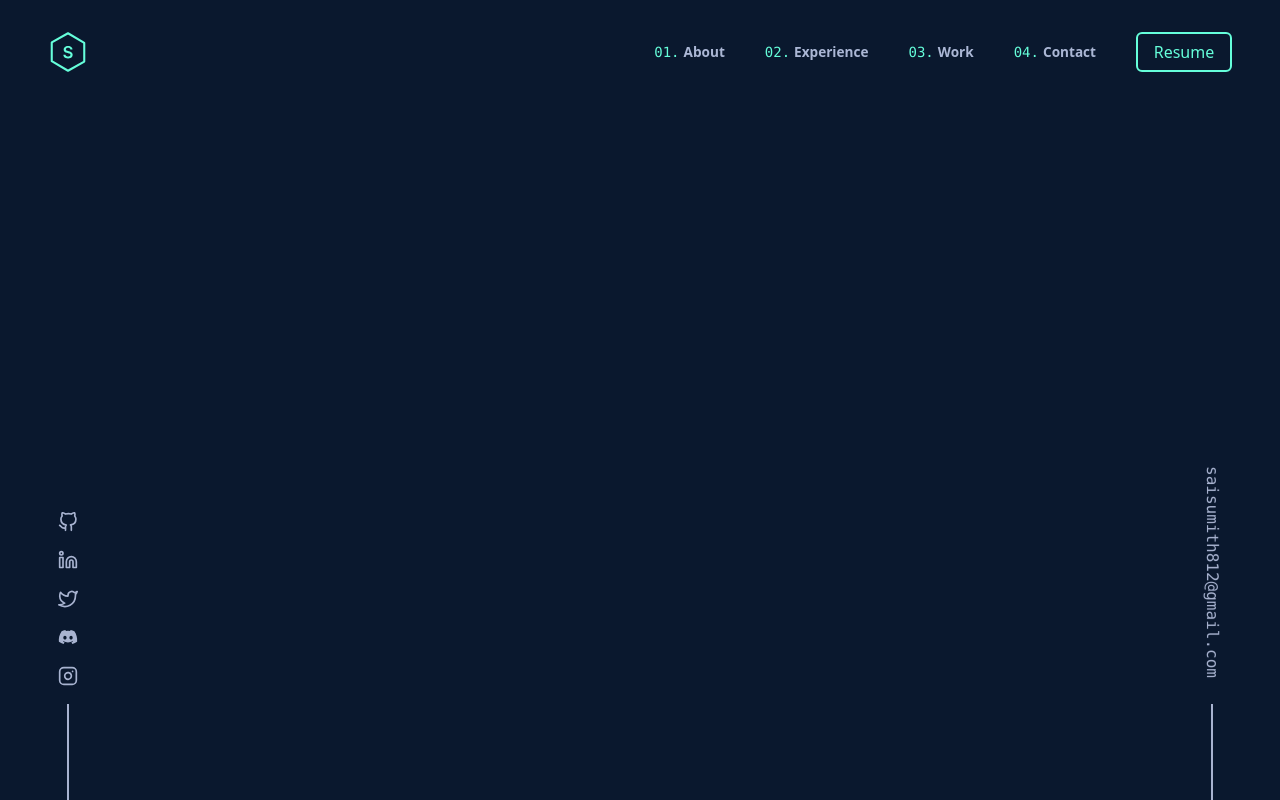
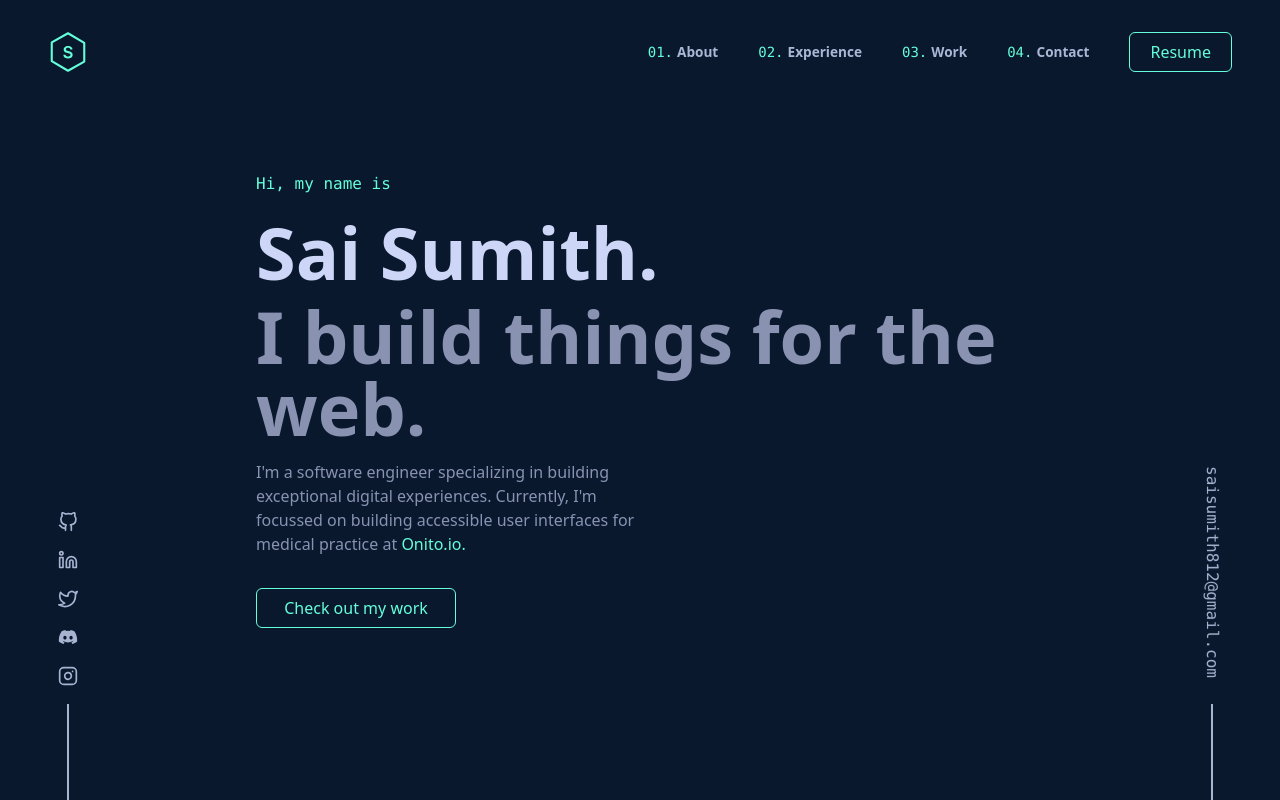
Before and after one commit to saisumith770/portfolio-2, a React (Vite) app: page / in a window 1280 px wide. Built offline with nearby package versions, Linux system fonts and the light colour scheme.

Commit message:
built the home page

```diff
--- a/src/App.tsx
+++ b/src/App.tsx
@@ -3,6 +3,7 @@ import Nav from "components/organisms/Nav";
 import Socials from "components/organisms/Socials";
 import Mail from "components/organisms/Mail";
 import { useAfter } from "hooks";
+import Introduction from "pages/Introduction";
 
 function App() {
 	const loadPage = useAfter(true, 2000);
@@ -13,6 +14,8 @@ function App() {
 			<Nav />
 			<Socials />
 			<Mail />
+
+			<Introduction />
 		</div>
 	);
 }
--- /dev/null
+++ b/src/components/atoms/Button.tsx
@@ -0,0 +1,7 @@
+export default function Button(props: React.PropsWithChildren) {
+	return (
+		<div className="px-5 h-10 border-[1px] border-primary rounded-md flex justify-center items-center hover:bg-[rgba(101,254,218,0.15)] cursor-pointer">
+			<h4 className="text-primary">{props.children}</h4>
+		</div>
+	);
+}
--- a/src/components/organisms/Nav.tsx
+++ b/src/components/organisms/Nav.tsx
@@ -1,3 +1,5 @@
+import Button from "components/atoms/Button";
+
 function NavItem({ pos, name }: { pos: string; name: string }) {
 	return (
 		<div className="flex items-center ml-10">
@@ -31,8 +33,8 @@ export default function Nav() {
 				<NavItem pos="03." name="Work" />
 				<NavItem pos="04." name="Contact" />
 
-				<div className="w-24 h-10 border-2 border-primary rounded-md flex justify-center items-center ml-10 mr-12 hover:bg-[rgba(101,254,218,0.15)] cursor-pointer">
-					<h4 className="text-primary">Resume</h4>
+				<div className="ml-10 mr-12">
+					<Button>Resume</Button>
 				</div>
 			</div>
 		</div>
--- /dev/null
+++ b/src/pages/Introduction.tsx
@@ -0,0 +1,19 @@
+import Button from "components/atoms/Button";
+
+export default function Introduction() {
+	return (
+		<div className="w-[60%] min-h-[400px] absolute top-1/2 left-1/2 -translate-x-1/2 -translate-y-1/2">
+			<h4 className="font-mono text-base mb-5 text-primary">Hi, my name is</h4>
+			<h2 className="font-sans font-bold mb-3 xl:text-7xl text-[#CDD6F7] md:text-5xl lg:text-6xl text-3xl">Sai Sumith.</h2>
+			<h2 className="font-sans font-bold mb-4 xl:text-7xl text-[#8992B1] md:text-5xl lg:text-6xl text-3xl">I build things for the web.</h2>
+			<h4 className="font-sans text-base text-[#8992B1] md:w-1/2 w-full">
+				I'm a software engineer specializing in building exceptional digital experiences. Currently, I'm focussed on building accessible user
+				interfaces for medical practice at <span className="text-primary">Onito.io.</span>
+			</h4>
+
+			<div className="w-[200px] mt-8">
+				<Button>Check out my work</Button>
+			</div>
+		</div>
+	);
+}
```
